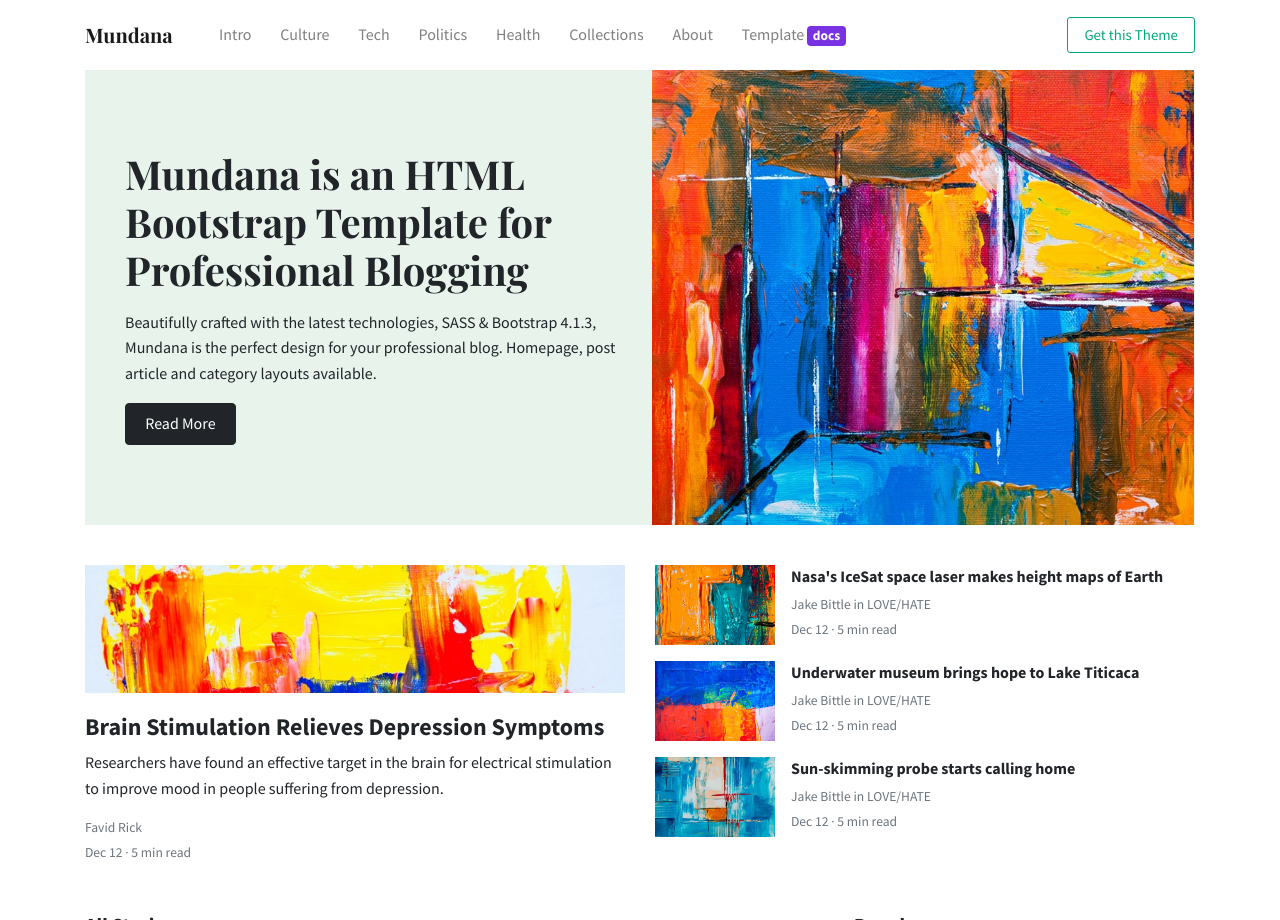
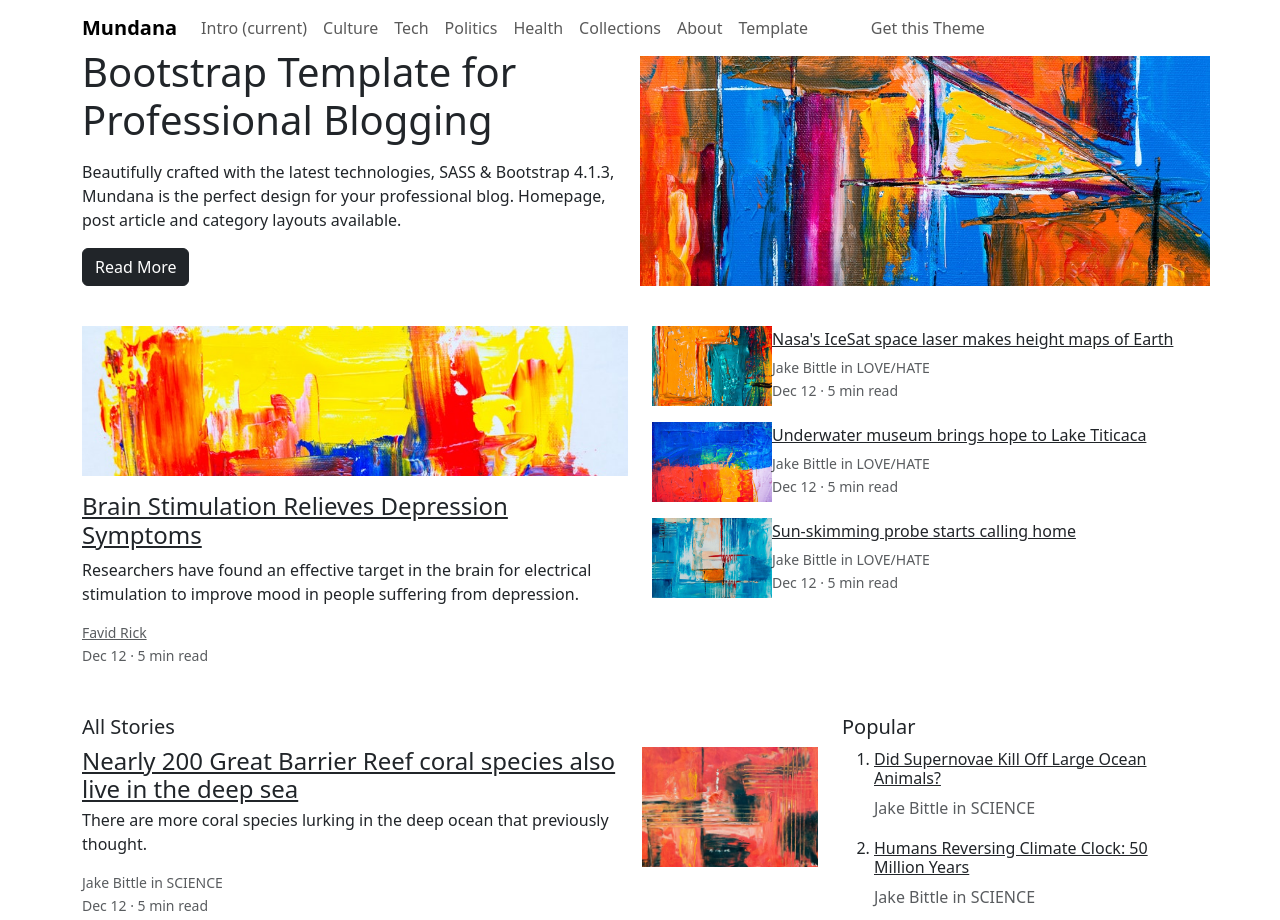
Before and after one commit to TakiTowa/TakiMemory.github.io, a website: page index.html in a window 1280 px wide. Shown: the top 920 px of the page. Drawn offline with nearby package versions, Linux system fonts and the light colour scheme; files that its build step writes are made by us from their sources.

Commit message:
Update index.html

```diff
--- a/index.html
+++ b/index.html
@@ -7,12 +7,8 @@
 <meta http-equiv="X-UA-Compatible" content="IE=edge,chrome=1"/>
 <title>Taki Memory</title>
 <meta content='width=device-width, initial-scale=1.0, maximum-scale=1.0, user-scalable=0, shrink-to-fit=no' name='viewport'/>
-<!-- Google Font -->
-<link href="https://fonts.googleapis.com/css?family=Playfair+Display:400,700|Source+Sans+Pro:400,600,700" rel="stylesheet">
-<!-- Font Awesome Icons -->
-<link rel="stylesheet" href="https://use.fontawesome.com/releases/v5.3.1/css/all.css" integrity="sha384-mzrmE5qonljUremFsqc01SB46JvROS7bZs3IO2EmfFsd15uHvIt+Y8vEf7N7fWAU" crossorigin="anonymous">
-<!-- Main CSS -->
-<link href="./assets/css/main.css" rel="stylesheet"/>
+<link href="https://cdn.jsdelivr.net/npm/bootstrap@5.3.3/dist/css/bootstrap.min.css" rel="stylesheet" integrity="sha384-QWTKZyjpPEjISv5WaRU9OFeRpok6YctnYmDr5pNlyT2bRjXh0JMhjY6hW+ALEwIH" crossorigin="anonymous">
+<script src="https://cdn.jsdelivr.net/npm/bootstrap@5.3.3/dist/js/bootstrap.bundle.min.js" integrity="sha384-YvpcrYf0tY3lHB60NNkmXc5s9fDVZLESaAA55NDzOxhy9GkcIdslK1eN7N6jIeHz" crossorigin="anonymous"></script>
 </head>
 <body>
 <!--------------------------------------
```
